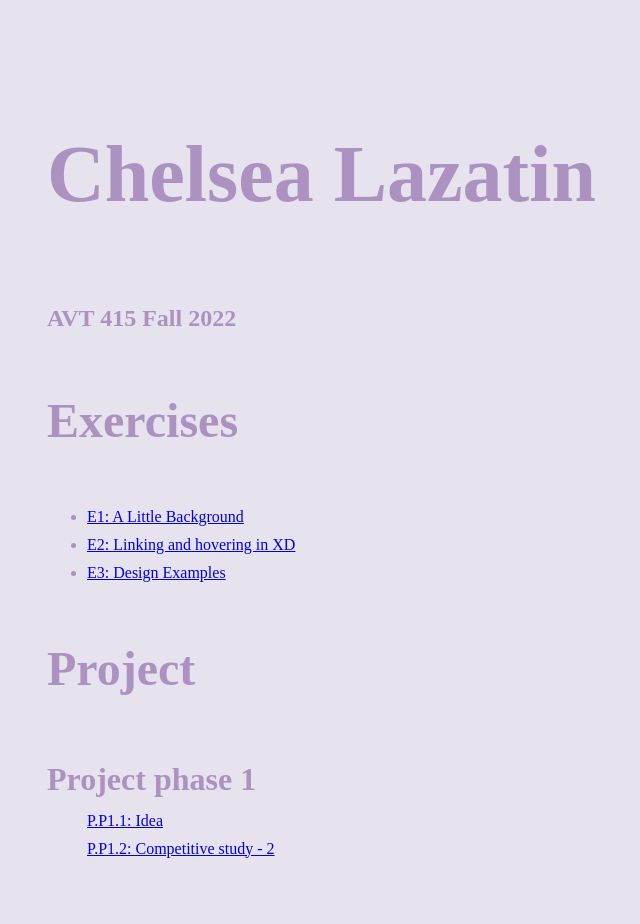
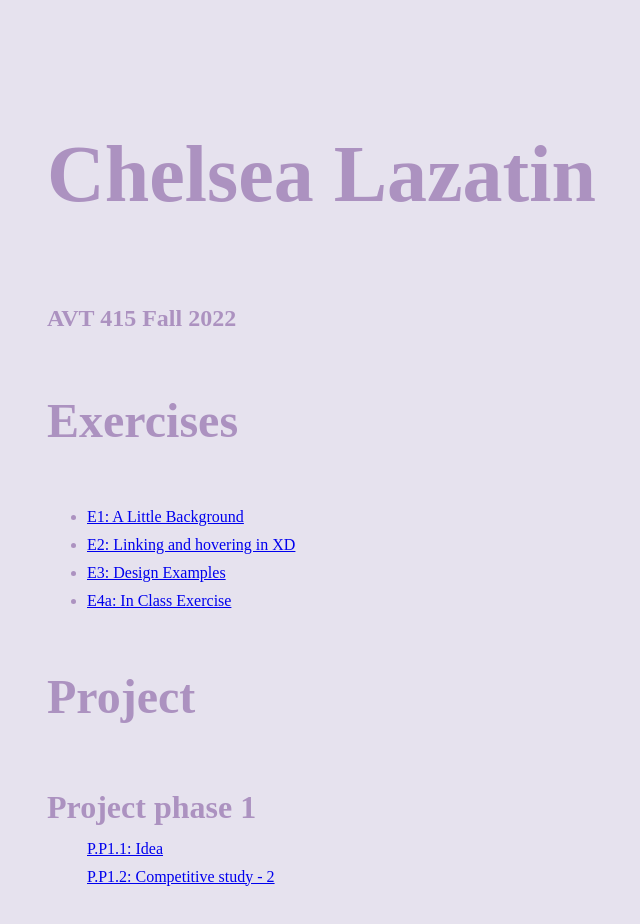
Before and after one commit to laza10/avt415, a plain HTML site: page index.html in a window 1280 px wide. Shown: the whole page, without its empty margins (3-643 px from the left). Drawn offline with Linux system fonts and the light colour scheme.

Commit message:
Update index.html

```diff
--- a/index.html
+++ b/index.html
@@ -14,6 +14,7 @@
 	<li><a href="https://xd.adobe.com/view/2232a50e-7325-4f20-b2b8-fb73064a9771-7761/">E1: A Little Background</a></li>
 	<li><a href="https://xd.adobe.com/view/690214fe-8d9d-4823-aca5-bd7afd5793b1-3c51/">E2: Linking and hovering in XD</a></li>
 	<li><a href="https://xd.adobe.com/view/3f841f8d-cd16-487a-99e7-5828e1688054-6ad7/">E3: Design Examples</a></li>
+	<li><a href="w4_type/w4_type/webfont.html">E4a: In Class Exercise</a></li>
 		</ul>
 	</div>
 
```
